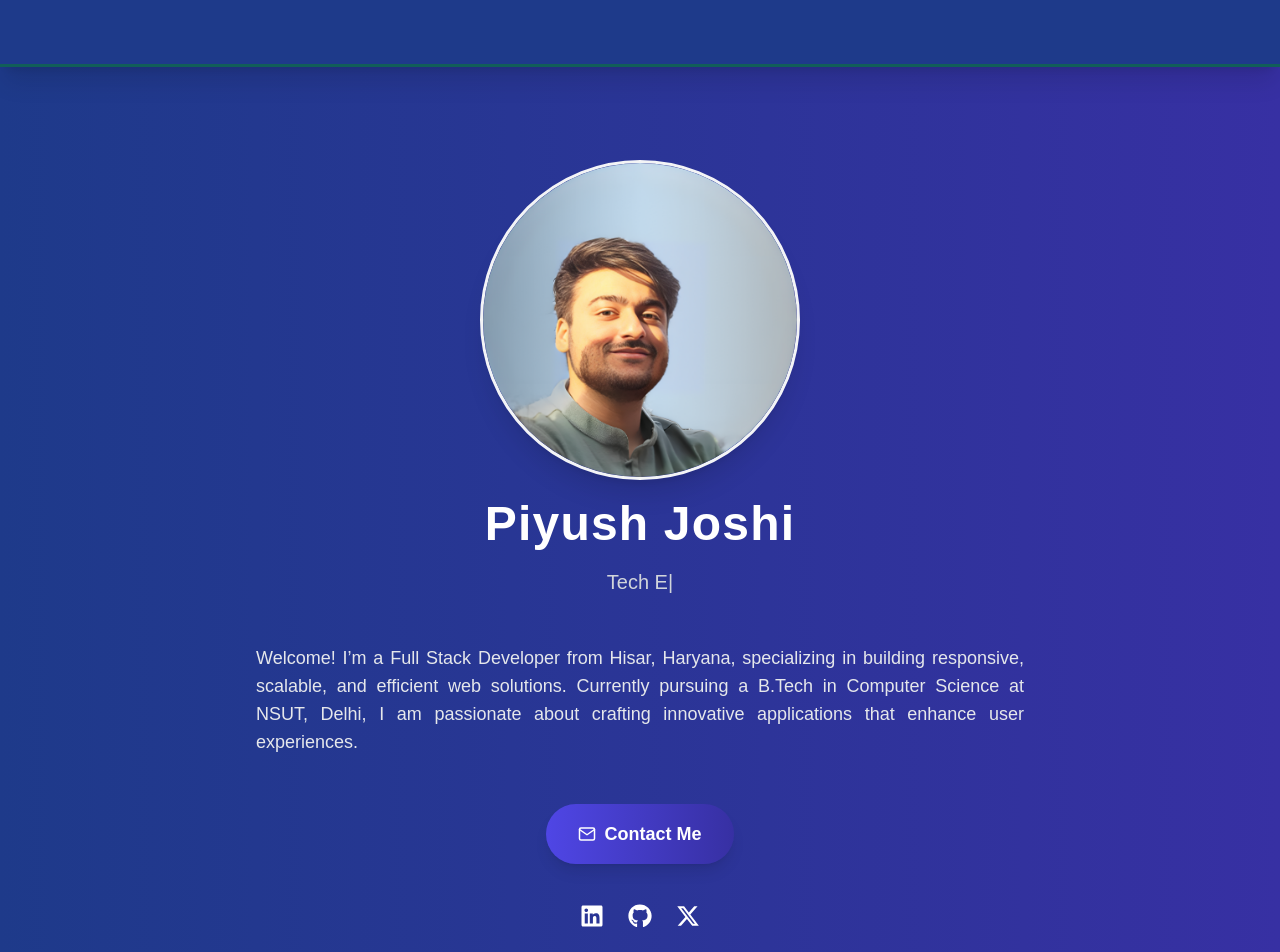
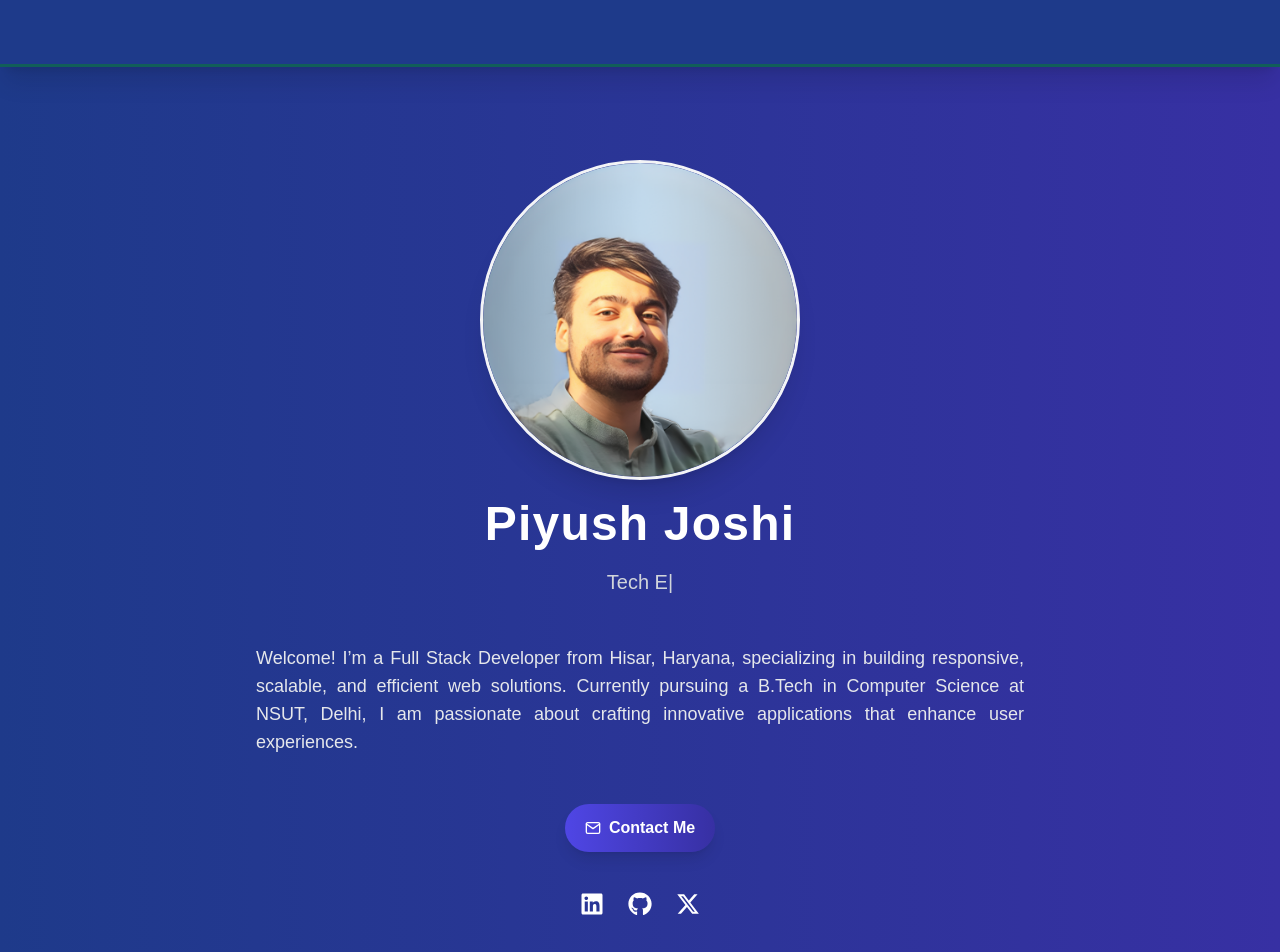
Before and after one commit to Piyush0049/MyPortfolio, a React (Create React App) app: page / in a window 1280 px wide. Shown: the top 952 px of the page. Built offline with nearby package versions, Linux system fonts and the light colour scheme.

Commit message:
contact me button update

```diff
--- a/src/components/Pages/Home.jsx
+++ b/src/components/Pages/Home.jsx
@@ -65,7 +65,7 @@ const Home = () => {
         <div className="mb-10">
           <a
             href="/contactme"
-            className="inline-flex items-center px-6 py-3 sm:px-8 sm:py-4 bg-gradient-to-r from-indigo-600 to-indigo-800 text-white text-base sm:text-lg font-semibold rounded-full shadow-lg transition-transform duration-300 hover:from-indigo-500 hover:to-indigo-700 hover:scale-110 hover:shadow-2xl"
+            className="inline-flex items-center px-6 py-3 sm:px-5 sm:py-3 bg-gradient-to-r from-indigo-600 to-indigo-800 text-white text-base sm:text-base font-semibold rounded-full shadow-lg transition-transform duration-300 hover:from-indigo-500 hover:to-indigo-700 hover:scale-105 hover:shadow-2xl"
           >
             <FiMail className="mr-2" />
             Contact Me
```
